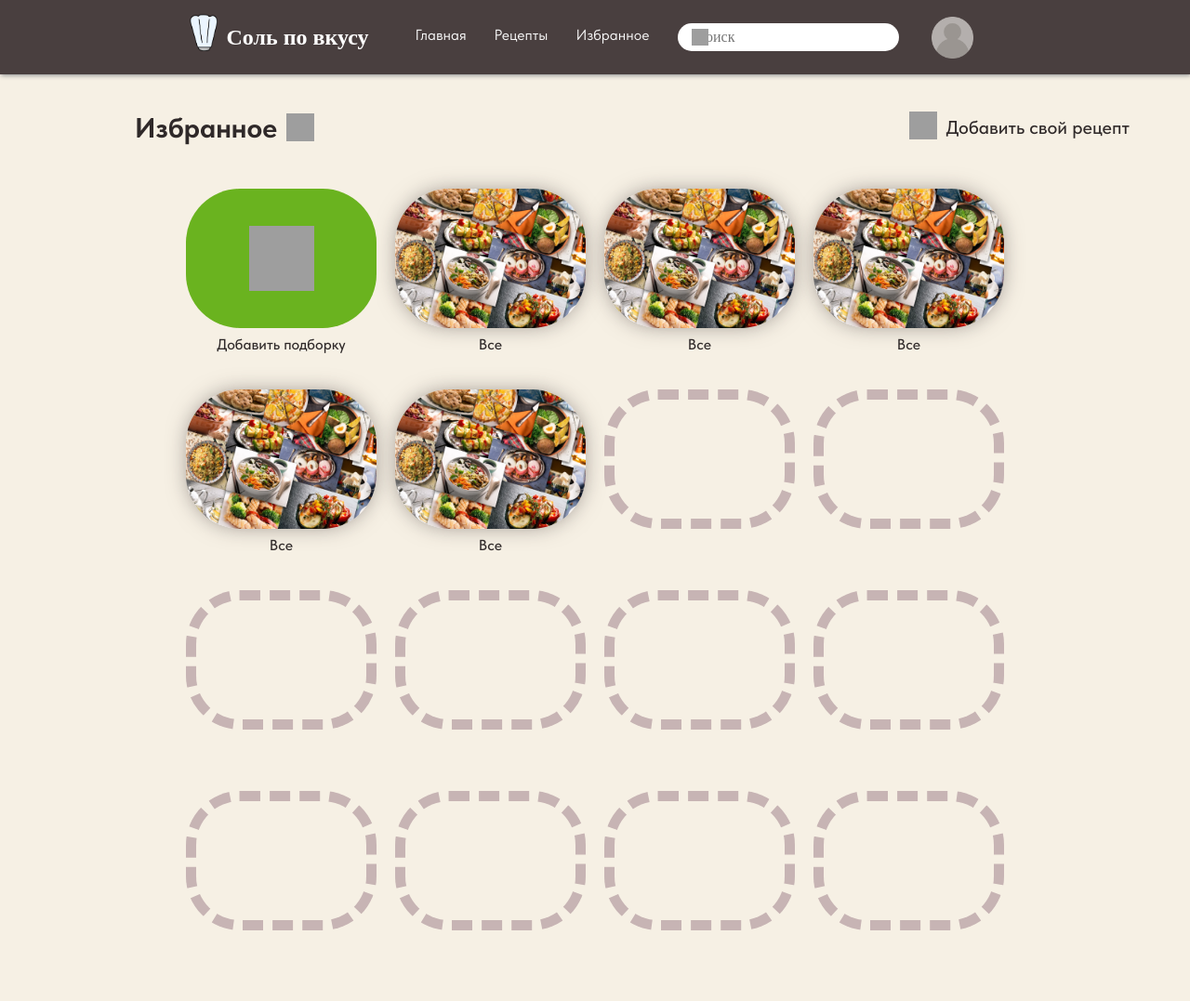
After one commit to mmpechenbku/SaltToTaste, a Django app: page /search/collections in a window 1280 px wide. The commit adds this page. Shown: the whole page at 93% size. Run offline with Django 4.2, Linux system fonts and the light colour scheme; style sheets or scripts are compiled from the project's sources; some libraries are stand-ins or nearby versions; grey boxes are pictures that could not be loaded.

Commit message:
add collections

```diff
--- /dev/null
+++ b/SaltToTasteProject/SaltToTasteProject/static/css/collections.css
@@ -0,0 +1,127 @@
+.page__collections {
+  margin: 120px 15px 30px 15px; }
+
+.collections__header {
+  display: flex;
+  justify-content: space-between;
+  align-items: center;
+  margin-bottom: 30px; }
+
+.collections__header-title {
+  display: flex;
+  float: left;
+  margin: 0px 0px 0px 130px; }
+  .collections__header-title h1 {
+    color: #2F2929;
+    font-size: 30px;
+    font-weight: 700;
+    margin-right: 10px; }
+
+.collections__header-btn {
+  display: inherit;
+  float: right;
+  margin: 0px 50px 0px 0;
+  align-items: center; }
+
+.collections__header-btn_text {
+  color: #2F2929;
+  font-size: 20px;
+  font-weight: 500;
+  padding-left: 10px; }
+
+.collection__list {
+  display: flex;
+  flex-wrap: wrap;
+  margin: 0 auto;
+  max-width: 900px;
+  justify-content: center; }
+
+.collection__item-create {
+  display: flex;
+  flex-direction: column;
+  align-items: center;
+  margin: 20px 10px; }
+  .collection__item-create a {
+    border-radius: 58px; }
+
+.collection__item-create_img {
+  display: flex;
+  align-items: center;
+  justify-content: center;
+  border-radius: 58px;
+  width: 205px;
+  height: 150px;
+  background: rgba(96, 175, 17, 0.93); }
+  .collection__item-create_img img {
+    width: 70px;
+    height: 70px; }
+
+.collection__item-create_img:hover {
+  border: 3px solid #fff;
+  transform: scale(98%, 98%); }
+  .collection__item-create_img:hover img {
+    transform: scale(98%, 98%); }
+
+.collection__item-name {
+  color: #2F2929;
+  font-size: 16px;
+  font-weight: 500;
+  margin-top: 10px; }
+
+.collection__item {
+  display: flex;
+  flex-direction: column;
+  align-items: center;
+  margin: 20px 10px; }
+  .collection__item a {
+    border-radius: 58px; }
+
+.collection__item-img {
+  border-radius: 58px;
+  width: 205px;
+  height: 150px; }
+  .collection__item-img img {
+    width: 100%;
+    height: 100%;
+    border-radius: 58px;
+    box-shadow: 0px 0px 23px -4px rgba(73, 63, 63, 0.6); }
+  .collection__item-img img:hover {
+    border: 3px solid #fff;
+    transform: scale(98%, 98%); }
+
+/*.collection__item-column {
+    display: flex;
+    flex-wrap: wrap;
+    max-width: 675px;
+    justify-content: center;
+}
+.collection__item-column-advertise {
+    width: 205px;
+    margin: 20px 10px;
+    img {
+        width: 100%;
+        height: 100%;
+        object-fit: none;
+        border-radius: 58px;
+    }
+}*/
+.collection__item-none {
+  display: flex;
+  flex-direction: column;
+  align-items: center;
+  margin: 20px 10px; }
+  .collection__item-none .collection__item-name {
+    overflow: hidden;
+    opacity: 0; }
+
+.collection__item-img_none {
+  width: 205px;
+  height: 150px;
+  border-radius: 58px;
+  border: 11px dashed #C7B4B4;
+  background: rgba(199, 180, 180, 0); }
+
+.collection__item-img_none:hover {
+  transform: scale(98%, 98%); }
+
+/*# sourceMappingURL=collections.css.map */
--- /dev/null
+++ b/SaltToTasteProject/SaltToTasteProject/static/scss/collections.scss
@@ -0,0 +1,150 @@
+
+.page__collections {
+    margin: 120px 15px 30px 15px;
+}
+
+.collections__header {
+    display: flex;
+    justify-content: space-between;
+    align-items: center;
+    margin-bottom: 30px;
+}
+
+.collections__header-title {
+    display: flex;
+    float: left;
+    margin: 0px 0px 0px 130px;
+
+    h1 {
+        color: #2F2929;
+        font-size: 30px;
+        font-weight: 700;
+        margin-right: 10px;
+    }
+}
+
+.collections__header-btn {
+    display: inherit;
+    float: right;
+    margin: 0px 50px 0px 0;
+    align-items: center;
+}
+
+.collections__header-btn_image {}
+
+.collections__header-btn_text {
+    color: #2F2929;
+    font-size: 20px;
+    font-weight: 500;
+    padding-left: 10px;
+}
+
+.collection__list {
+    display: flex;
+    flex-wrap: wrap;
+    margin: 0 auto;
+    max-width: 900px;
+    justify-content: center;
+}
+
+.collection__item-create {
+    display: flex;
+    flex-direction: column;
+    align-items: center;
+    margin: 20px 10px;
+    a {
+        border-radius: 58px;
+    }
+
+}
+.collection__item-create_img {
+    display: flex;
+    align-items: center;
+    justify-content: center;
+    border-radius: 58px;
+    width: 205px;
+    height: 150px;
+    background: rgba(96, 175, 17, 0.93);
+    img {
+        width: 70px;
+        height: 70px;
+    }
+}
+
+.collection__item-create_img:hover {
+        border: 3px solid #fff;
+        transform: scale(98%, 98%);
+        img {
+        transform: scale(98%, 98%);
+        }
+    }
+.collection__item-name {
+    color: #2F2929;
+    font-size: 16px;
+    font-weight: 500;
+    margin-top: 10px;
+}
+.collection__item {
+    display: flex;
+    flex-direction: column;
+    align-items: center;
+    margin: 20px 10px;
+    a {
+        border-radius: 58px;
+    }
+}
+.collection__item-img {
+    border-radius: 58px;
+    width: 205px;
+    height: 150px;
+    img {
+        width: 100%;
+        height: 100%;
+        border-radius: 58px;
+        box-shadow: 0px 0px 23px -4px rgba(73, 63, 63, 0.60);
+    }
+    img:hover {
+        border: 3px solid #fff;
+        transform: scale(98%, 98%);
+    }
+}
+
+/*.collection__item-column {
+    display: flex;
+    flex-wrap: wrap;
+    max-width: 675px;
+    justify-content: center;
+}
+.collection__item-column-advertise {
+    width: 205px;
+    margin: 20px 10px;
+    img {
+        width: 100%;
+        height: 100%;
+        object-fit: none;
+        border-radius: 58px;
+    }
+}*/
+
+.collection__item-none {
+    display: flex;
+    flex-direction: column;
+    align-items: center;
+    margin: 20px 10px;
+
+    .collection__item-name {
+        overflow: hidden;
+        opacity: 0;
+    }
+}
+
+.collection__item-img_none {
+    width: 205px;
+    height: 150px;
+    border-radius: 58px;
+    border: 11px dashed #C7B4B4;
+    background: rgba(199, 180, 180, 0.00);
+}
+.collection__item-img_none:hover {
+        transform: scale(98%, 98%);
+}
--- a/SaltToTasteProject/SaltToTasteProject/templates/base_layout.html
+++ b/SaltToTasteProject/SaltToTasteProject/templates/base_layout.html
@@ -36,7 +36,7 @@
             <ul class="menu">
                 <li><a href="{% url 'home' %}">Главная</a></li>
                 <li><a href="{% url 'search' %}">Рецепты</a></li>
-                <li><a href="#">Избранное</a></li>
+                <li><a href="{% url 'collections' %}">Избранное</a></li>
                 <li id="menu-auth"><a href="#">Авторизация</a></li>
             </ul>
         </nav>
--- a/SaltToTasteProject/SaltToTasteProject/urls.py
+++ b/SaltToTasteProject/SaltToTasteProject/urls.py
@@ -24,7 +24,7 @@ urlpatterns = [
     # path('recipes/', include('recipes.urls'))
     path('account/', include('users.urls')),
     path('admin/', admin.site.urls),
-    path('search/', include('recipes.urls'))
+    path('search/', include('recipes.urls')),
 ] + static(settings.STATIC_URL, document_root=settings.STATIC_ROOT)
 
 if settings.DEBUG:
--- /dev/null
+++ b/SaltToTasteProject/recipes/templates/collections/collections.html
@@ -0,0 +1,194 @@
+{% extends 'base_layout.html' %}
+
+{% load static %}
+{% block header %}
+<link rel="stylesheet" href="{% static 'css/collections.css' %}">
+{% endblock %}
+
+{% block content %}
+
+<main class="page__collections">
+    <div class="collections__header">
+            <div class="collections__header-title">
+                <h1>Избранное</h1>
+                <img src="{% static 'img/svg_image/favorites2.svg' %}" width="30" height="30" alt="">
+            </div>
+            <div class="collections__header-btn">
+                <a href="#" class="collections__header-btn_image">
+                    <img src="{% static 'img/svg_image/addreciept.svg' %}" width="30" height="30" alt="Добавить свой рецепт">
+                </a>
+                <a href="#" class="collections__header-btn_text">Добавить свой рецепт</a>
+            </div>
+    </div>
+
+    <section class="collection__list">
+
+        <div class="collection__item-create">
+            <a href="">
+                <div class="collection__item-create_img">
+                    <img src="{% static 'img/svg_image/collections__btn-create.svg' %}" alt="">
+                </div>
+            </a>
+            <div class="collection__item-name">
+                Добавить подборку
+            </div>
+        </div>
+        <div class="collection__item">
+            <a href="">
+                <div class="collection__item-img">
+                    <img src="{% static 'img/collections_img/collections__item-1.jpg' %}" alt="">
+                </div>
+            </a>
+            <div class="collection__item-name">
+                Все
+            </div>
+        </div>
+        <div class="collection__item">
+            <a href="">
+                <div class="collection__item-img">
+                    <img src="{% static 'img/collections_img/collections__item-1.jpg' %}" alt="">
+                </div>
+            </a>
+            <div class="collection__item-name">
+                Все
+            </div>
+        </div>
+        <div class="collection__item">
+            <a href="">
+                <div class="collection__item-img">
+                    <img src="{% static 'img/collections_img/collections__item-1.jpg' %}" alt="">
+                </div>
+            </a>
+            <div class="collection__item-name">
+                Все
+            </div>
+        </div>
+        <!--<div class="collection__item-column">-->
+                <div class="collection__item">
+                    <a href="">
+                        <div class="collection__item-img">
+                            <img src="{% static 'img/collections_img/collections__item-1.jpg' %}" alt="">
+                        </div>
+                    </a>
+                    <div class="collection__item-name">
+                        Все
+                    </div>
+                </div>
+                <div class="collection__item">
+                    <a href="">
+                        <div class="collection__item-img">
+                            <img src="{% static 'img/collections_img/collections__item-1.jpg' %}" alt="">
+                        </div>
+                    </a>
+                    <div class="collection__item-name">
+                        Все
+                    </div>
+                </div>
+                <div class="collection__item-none">
+                    <a href="">
+                        <div class="collection__item-img_none">
+                        </div>
+                    </a>
+                    <div class="collection__item-name">
+                        Все
+                    </div>
+                </div>
+                <div class="collection__item-none">
+                    <a href="">
+                        <div class="collection__item-img_none">
+                        </div>
+                    </a>
+                    <div class="collection__item-name">
+                        Все
+                    </div>
+                </div>
+                <div class="collection__item-none">
+                    <a href="">
+                        <div class="collection__item-img_none">
+                        </div>
+                    </a>
+                    <div class="collection__item-name">
+                        Все
+                    </div>
+                </div>
+                <div class="collection__item-none">
+                    <a href="">
+                        <div class="collection__item-img_none">
+                        </div>
+                    </a>
+                    <div class="collection__item-name">
+                        Все
+                    </div>
+                </div>
+       <!-- </div>-->
+        <!--<div class="collection__item-column-advertise">
+            <img src="{% static 'img/advertisebanner.svg' %}" alt="">
+        </div>
+        <div class="collection__item-none">
+                    <a href="">
+                        <div class="collection__item-img_none">
+                        </div>
+                    </a>
+                    <div class="collection__item-name">
+                        Все
+                    </div>
+        </div>-->
+        <div class="collection__item-none">
+                    <a href="">
+                        <div class="collection__item-img_none">
+                        </div>
+                    </a>
+                    <div class="collection__item-name">
+                        name
+                    </div>
+        </div>
+        <div class="collection__item-none">
+                    <a href="">
+                        <div class="collection__item-img_none">
+                        </div>
+                    </a>
+                    <div class="collection__item-name">
+                        name
+                    </div>
+        </div>
+        <div class="collection__item-none">
+                    <a href="">
+                        <div class="collection__item-img_none">
+                        </div>
+                    </a>
+                    <div class="collection__item-name">
+                        name
+                    </div>
+        </div>
+        <div class="collection__item-none">
+                    <a href="">
+                        <div class="collection__item-img_none">
+                        </div>
+                    </a>
+                    <div class="collection__item-name">
+                        name
+                    </div>
+        </div>
+        <div class="collection__item-none">
+                    <a href="">
+                        <div class="collection__item-img_none">
+                        </div>
+                    </a>
+                    <div class="collection__item-name">
+                        name
+                    </div>
+        </div>
+        <div class="collection__item-none">
+                    <a href="">
+                        <div class="collection__item-img_none">
+                        </div>
+                    </a>
+                    <div class="collection__item-name">
+                        name
+                    </div>
+        </div>
+
+    </section>
+</main>
+
+{% endblock %}
--- a/SaltToTasteProject/recipes/urls.py
+++ b/SaltToTasteProject/recipes/urls.py
@@ -3,6 +3,7 @@ from .views import *
 
 urlpatterns = [
     path('', search_recipes, name='search'),
+    path('collections', collections, name='collections'),
     path('recipe', recipe_detail, name='recipe_detail'),
     path('api/ingredients/', IngredientSearchView.as_view(), name='ingredient-search'),
 ]
--- a/SaltToTasteProject/recipes/views.py
+++ b/SaltToTasteProject/recipes/views.py
@@ -15,6 +15,11 @@ from .filters import RecipeFilter
 
 def recipe_detail(request):
     return render(request, 'recipes/recipe_detail.html')
+
+
+def collections(request):
+    return render(request, 'collections/collections.html')
+
 
 def add_recipe(request):
     if request.method == 'POST':
```
Also changed, not shown: SaltToTasteProject/SaltToTasteProject/static/img/advertisebanner.svg (added), SaltToTasteProject/SaltToTasteProject/static/img/collections_img/collections__item-1.jpg (added), SaltToTasteProject/SaltToTasteProject/static/img/svg_image/collections__btn-create.svg (added), 1 other file.
